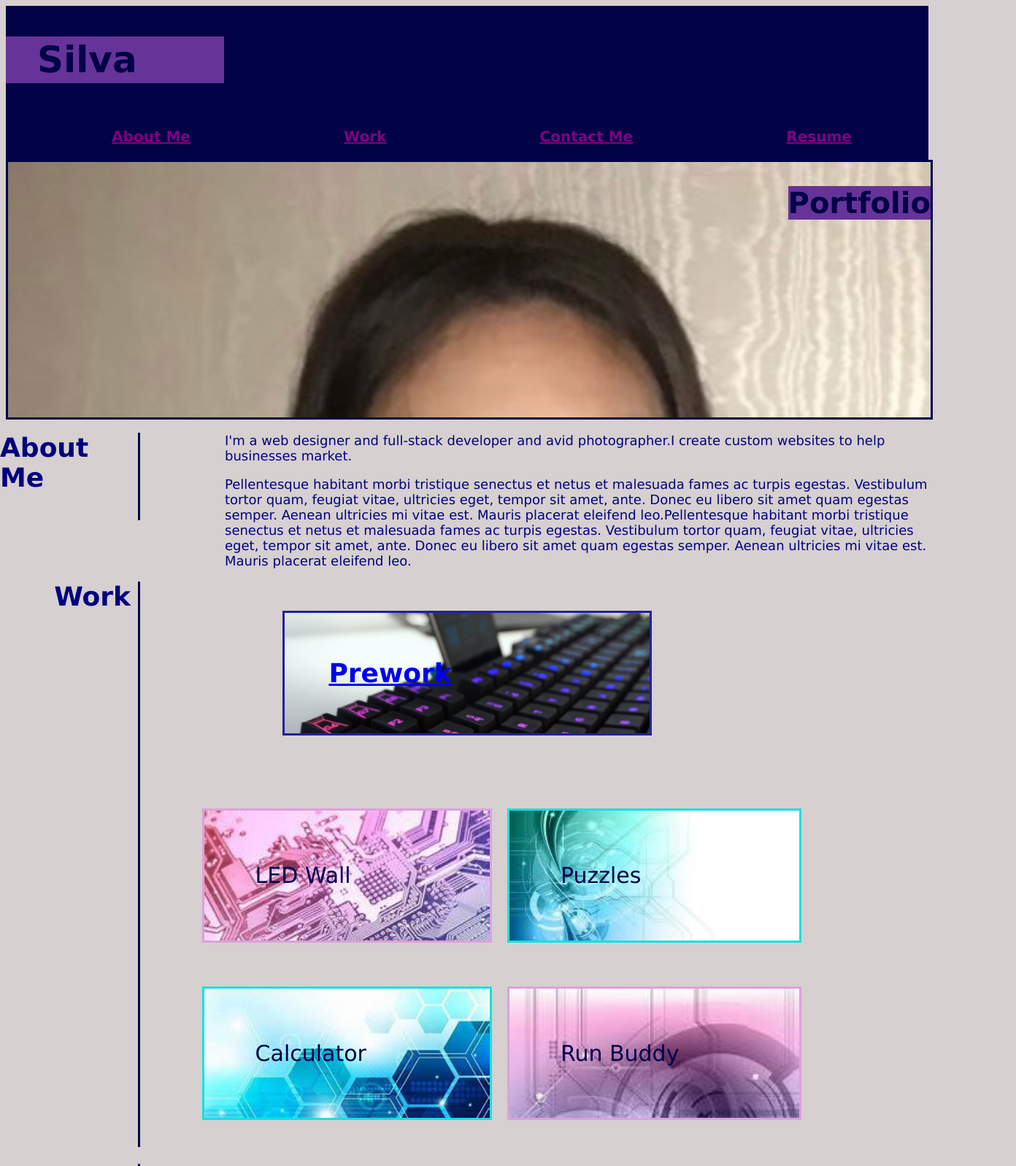
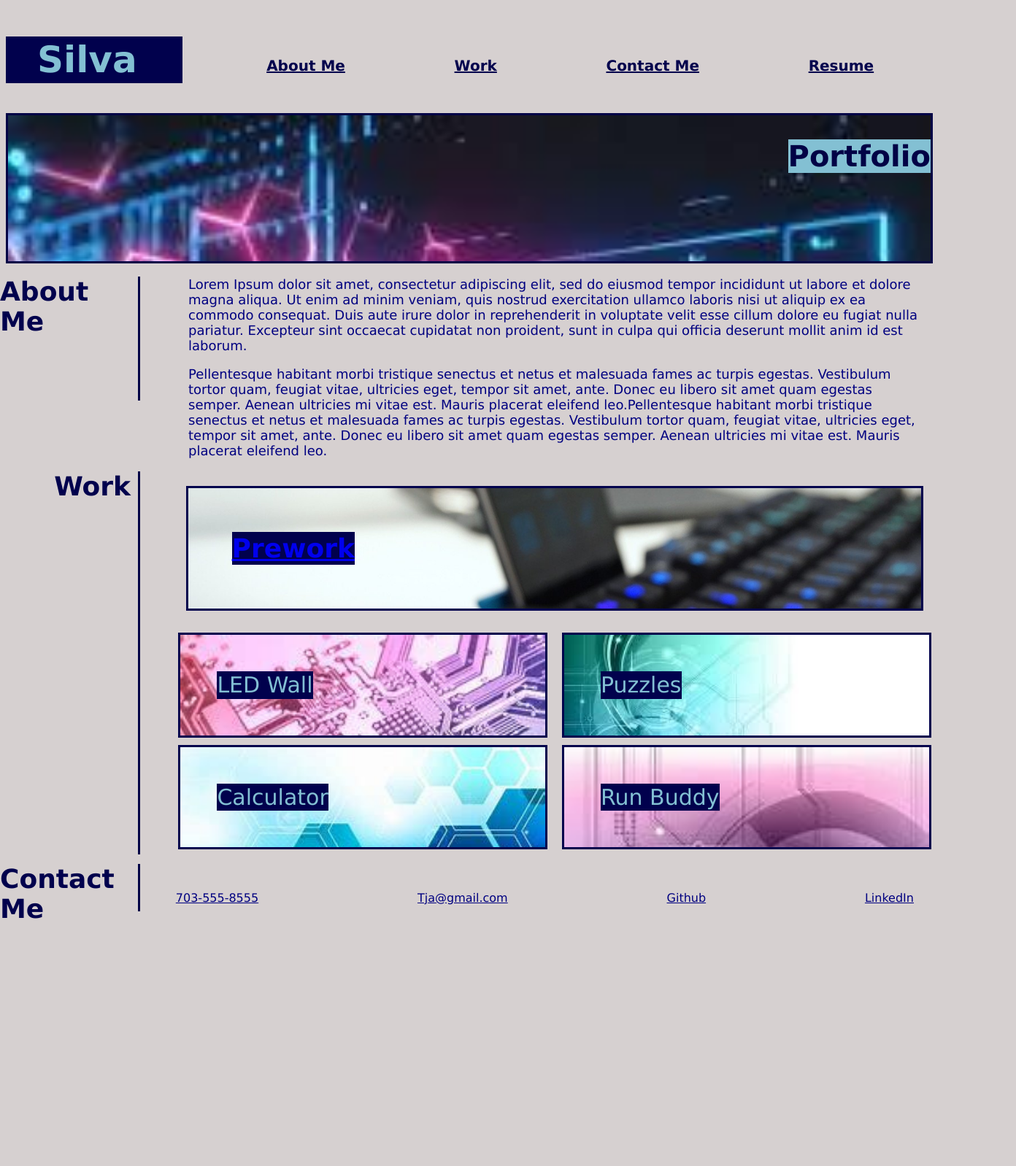
Before and after one commit to tsilvab/assignmentportfolio, a plain HTML site: page index.html in a window 1280 px wide. Shown: the top 1598 px of the page at 73% size, 1392 px wide, since content can reach past the window. After the commit the page ends 1276 px from the top, so only its background shows below. Drawn offline with Linux system fonts and the light colour scheme.

Commit message:
last edits

```diff
--- a/index.html
+++ b/index.html
@@ -13,8 +13,8 @@
         <div class="header">
             <h1>Silva</h1>
             <ul class="navigation">
-                <li><a href="portfolio1.html">About Me</a></li>
-                <li><a href="index.html">Work</a></li>
+                <li><a href="index.html">About Me</a></li>
+                <li><a href="work">Work</a></li>
                 <li><a href="contact_me.html">Contact Me</a></li>
                 <li><a href="resume.html">Resume</a></li>
             </ul>
@@ -27,8 +27,11 @@
 
     <section>
         <div class="side" id="line1">About Me</div>
-        <p>I'm a web designer and full-stack developer and avid photographer.I create custom websites to help
-            businesses market.</p>
+        <p>Lorem Ipsum dolor sit amet, consectetur adipiscing elit, sed do eiusmod tempor incididunt ut labore et dolore
+            magna aliqua. Ut enim ad minim veniam, quis nostrud exercitation ullamco laboris nisi ut aliquip ex ea
+            commodo consequat. Duis aute irure dolor in reprehenderit in voluptate velit esse cillum dolore eu fugiat
+            nulla pariatur. Excepteur sint occaecat cupidatat non proident, sunt in culpa qui officia deserunt mollit
+            anim id est laborum.</p>
         <p>Pellentesque habitant morbi tristique senectus et netus et malesuada fames ac turpis egestas. Vestibulum
             tortor quam, feugiat vitae, ultricies eget, tempor sit amet, ante. Donec eu libero sit amet quam egestas
             semper. Aenean ultricies mi vitae est. Mauris placerat eleifend leo.Pellentesque habitant morbi tristique
@@ -43,24 +46,33 @@
         <div class="side" id="line2">Work</div>
 
         <div class="container">
-
             <div id="flexbox-2">
-                <div><a href="https://tsilvab.github.io/prework-about-me/" title="prework">Prework</a></div>
+                <div id="flex">
+                    <div><a href="https://tsilvab.github.io/prework-about-me/" title="prework">Prework</a>
+                    </div>
+                </div>
             </div>
         </div>
 
         <div class="container">
-            <div>
-                <div>
-                    <div class="flexbox" id="flexbox-3">LED Wall</div>
-                    <div class="flexbox" id="flexbox-4">Calculator</div>
+            <div class="flexbox">
+                <div id="flexbox-3">
+                    <div id="flex">LED Wall</div>
+                </div>
+                <div id="flexbox-4">
+                    <div id="flex">Calculator</div>
                 </div>
             </div>
-            <div>
-                <div class="flexbox" id="flexbox-5">Puzzles</div>
 
-                <div class="flexbox" id="flexbox-6">Run Buddy</div>
+            <div class="flexbox">
+                <div id="flexbox-5">
+                    <div id="flex">Puzzles</div>
+                </div>
+                <div id="flexbox-6">
+                    <div id="flex">Run Buddy</div>
+                </div>
             </div>
+
         </div>
     </section>
 
@@ -74,9 +86,6 @@
             <li>LinkedIn</li>
         </ul>
     </div>
-
-
-
 </body>
 
 </html>
--- a/styles.css
+++ b/styles.css
@@ -6,9 +6,8 @@ body {
 .header {
     width: 100%;
     display: flex;
-    flex-wrap: wrap;
-    border: rgb(2, 2, 70);
-    background-color:rgb(2, 2, 70);
+    border:rgb(214, 208, 208);
+    background-color:rgb(214, 208, 208);
 }
 
 .header h1 {
@@ -16,20 +15,20 @@ body {
     height: 100%;
     display: flex;
     flex-wrap: wrap;
-    border: dotted rebeccapurple;
-    background-color: rebeccapurple;
-    color:rgb(2, 2, 70);
+    border: solid rgb(1, 1, 77);
+    background-color:rgb(1, 1, 77);
+    color:rgb(131, 192, 211);
     padding-left: 40px;
     font-size: 50px;
 }
 
 .navigation{
     display: flex;
-    flex-wrap: wrap;
+    /* flex-wrap: wrap; */
     text-decoration: underline;
     justify-content: space-around;
-    vertical-align: middle;
     width: 100%;
+    padding-top: 50px;
     font-weight: bold;
     font-size: 20px;
 }
@@ -37,22 +36,22 @@ body {
 .navigation a {
     display: flex;
     float: right;
-    color:purple;
+    color:rgb(1, 1, 77);
 }
 
 .inner-header {
     display:inline-box;
     width: 100%;
-    height: 350px;
+    height: 200px;
     border: solid rgb(2, 2, 70);
-    background-image: url(../assignmentportfolio/aboutmephoto.jpg);
+    background-image: url(../assignmentportfolio/header.jpg);
     background-repeat: no-repeat;
     background-size: cover;
 }
 
 .inner-header h2 {
     float:right;
-    background-color:rebeccapurple;
+    background-color: rgb(131, 192, 211);
     text-align: center;
     color: rgb(2, 2, 70);
     font-size: 40px;
@@ -65,7 +64,7 @@ ul li {
 section p{
 display: flex;
 flex-wrap: wrap;
-padding-left:300px;
+padding-left:250px;
 font-size: 18px;
 
 }
@@ -74,8 +73,10 @@ font-size: 18px;
 .container {
     display:flex;
     justify-content:center;
+    flex-direction: row;
     width: 100%;
-    flex-direction: row;
+    margin-left:120px;
+    flex-direction:unset;
     flex-wrap: wrap;
     color: rgb(1, 1, 77);
 
@@ -84,28 +85,35 @@ font-size: 18px;
 .flexbox {
     display: flex;
     flex-wrap: wrap;
-    justify-content: left;
-    width: 60%;
-    margin: 60px;
-    padding: 70px;
+    flex-direction: row;
+    justify-content:center;
+    width: 40%;
+    margin: 10px;
     line-height: 1.25;
     background-repeat: no-repeat;
     background-size: cover;
     font-size: 30px;
 }
+#flex {
+    display: flex;
+    flex-wrap: wrap;
+    color: rgb(131, 192, 211);
+    border:rgb(1, 1, 77);
+    background-color:rgb(1, 1, 77);
+
+}
 
 #flexbox-2 {
     display:flex;
     flex-wrap: wrap;
-   justify-content: left;
-    border:3px solid rgb(34, 34, 155);
+    border:3px solid rgb(1, 1, 77);
     background-image: url(../assignmentportfolio/keyboard.jpg);
     background-size: cover;
     background-repeat: no-repeat;
     font-size: 36px;
     font-weight: bolder;
-    width: 30%;
-    margin: 40px;
+    width: 70%;
+    margin: 20px;
     padding: 60px;
     line-height: 1.25;
     height: 40%;
@@ -113,24 +121,56 @@ font-size: 18px;
 
 
 #flexbox-3 {
-    border:3px solid plum;
+    display:flex;
+    flex-wrap: wrap;
+    margin-bottom: 10px;
+    width: 80%;
+    padding: 50px;
+    line-height: 1.25;
+    border:3px solid rgb(1, 1, 77);
     background-image:url(../assignmentportfolio/calculator.jpg);
+    background-size: cover;
+    background-repeat: no-repeat;
 }
 
 #flexbox-4 {
-    border:3px solid rgb(22, 224, 224);
+    display:flex;
+    flex-wrap: wrap;
+    margin-bottom: 10px;
+    width: 80%;
+    padding: 50px;
+    line-height: 1.25;
+    border:3px solid rgb(1, 1, 77);
     background-image:url(../assignmentportfolio/led-wall.jpg);
+    background-size: cover;
+    background-repeat: no-repeat;
 
 }
 
 #flexbox-5 {
-    border:3px solid rgb(22, 224, 224);
+    display:flex;
+    flex-wrap: wrap;
+    width: 80%;
+    margin-bottom:10px;
+    padding: 50px;
+    line-height: 1.25;
+    border:3px solid rgb(1, 1, 77);
     background-image: url(../assignmentportfolio/surf.jpg);
+    background-size: cover;
+    background-repeat: no-repeat;
 }
 
 #flexbox-6 {
-    border: 3px solid plum;
+    display: flex;
+    flex-wrap: wrap;
+    width: 80%;
+    margin-bottom: 10px;
+    padding: 50px;
+    line-height: 1.25;
+    border: 3px solid rgb(1, 1, 77);
     background-image: url(../assignmentportfolio/runbuddy.jpg);
+    background-size: cover;
+    background-repeat: no-repeat;
 }
 
 .footer {
@@ -146,14 +186,14 @@ font-size: 18px;
 }
 
 #line1 {
-    height:120px;
+    height:170px;
     border-right: 3px solid rgb(2, 2, 70);
     position:absolute;
     right: 85%;
 }
 
 #line2 {
-    height:775px;
+    height:525px;
     border-right: 3px solid rgb(2, 2, 70);
     position:absolute;
     right: 85%;
@@ -161,7 +201,7 @@ font-size: 18px;
 }
 
 #line3 {
-    height: 60px;
+    height: 65px;
     border-right: 3px solid rgb(2, 2, 70);
     position:absolute;
     right: 85%;
@@ -170,24 +210,25 @@ font-size: 18px;
 .side {
     padding-right: 10px;
     font-size: 36px;
-    color:navy;
+    color:rgb(1, 1, 77);
     font-weight: bolder;
 }
 .side:hover {
     color: purple;
+    font-size: 37px;
 }
 
 .navigation :hover a{
     cursor: pointer;
     font-size: 25px;
-    color:plum
+    color:purple
 }
 div li:hover{
     cursor: pointer;
     color:purple;
 }
 
-.flexbox:hover{
+#flex:hover{
     font-size: 48;
     font-weight: bolder;
     cursor: pointer;
```
Also changed, not shown: header.jpg (added), 1 other file.
